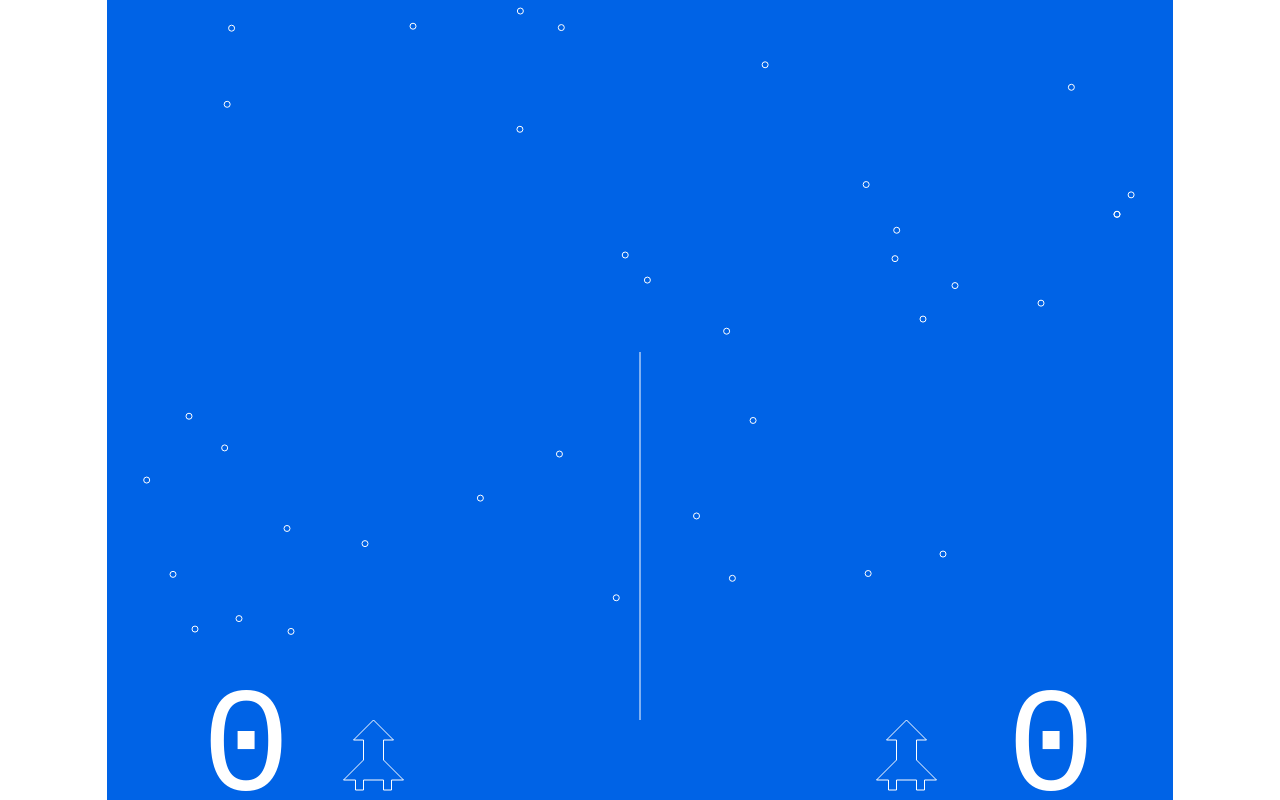
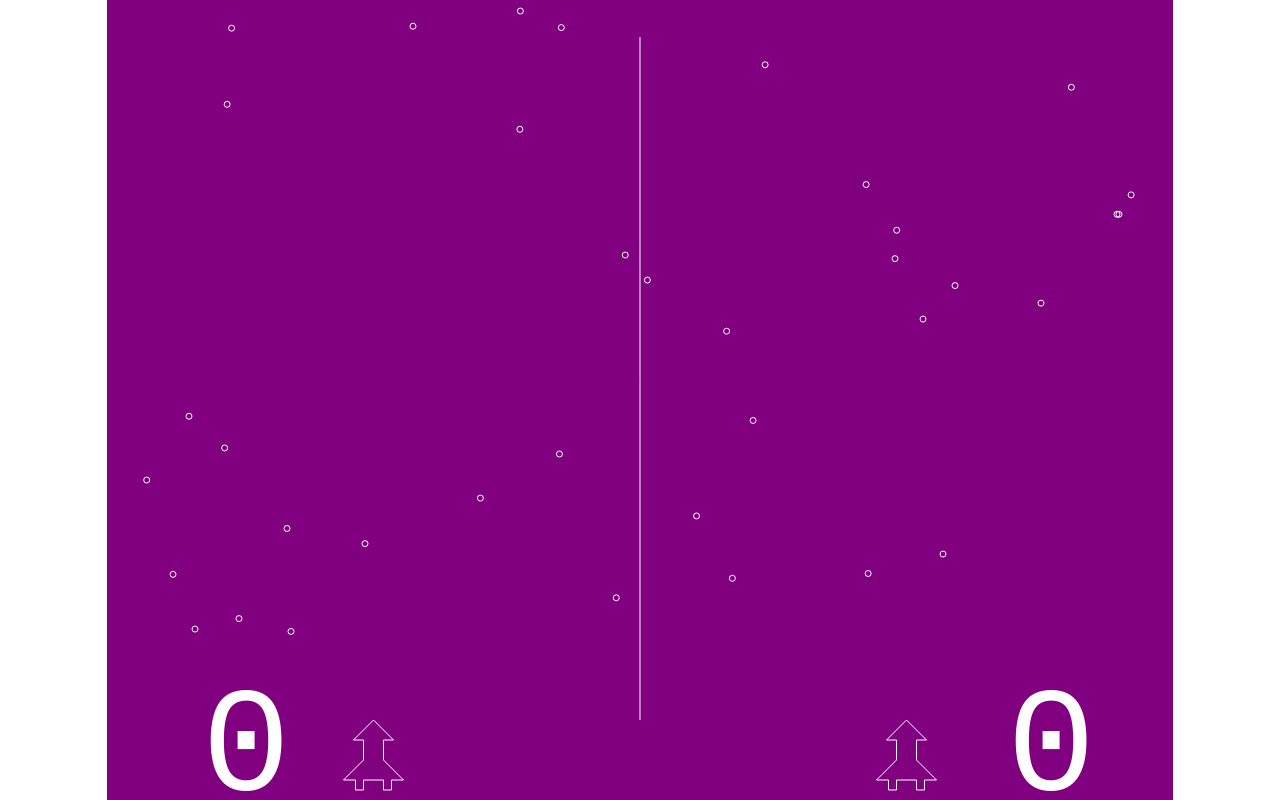
Before and after one commit to trsalondra/dots_and_boxes, a plain HTML site: page index.html in a window 1280 px wide. Both pictures are taken after a click on the button "PLAY". Drawn offline with Linux system fonts and the light colour scheme.

Commit message:
game works

```diff
--- a/index.html
+++ b/index.html
@@ -28,7 +28,7 @@
     <canvas></canvas>
 
     <div class="endGamePg">
-        <p id="winner">WINNER</p>
+        <p id="endGameMsg">WINNER</p>
         <button id="playAgainBtn">PLAY AGAIN</button>
     </div>
 </body>
--- a/script.js
+++ b/script.js
@@ -1,44 +1,64 @@
 let isRunning = false
 let isDone = false
+let player1Color = 'white'
+let player2Color = 'white'
+let centerLineColor = 'white'
+let astroidRadius = 3
+let astroidColor = 'white'
+let astroidNum = 36
+let upKey = 'k'
+let downKey = 'm'
+let canvasColor = 'purple'
+let lineSpeed = .125
+let endGameMsg = document.querySelector('#endGameMsg')
+let musicVolume = .35
+let effectsVolume = .5
 
 //////////////////////////////////////////////CANVAS
 let canvas = document.querySelector('canvas')
+
+canvas.style.background = canvasColor
 
 canvas.height = innerHeight
 canvas.width = canvas.height * (4 / 3)
 
 let c = canvas.getContext('2d')
 
-//get start button
+//////////////////////////////////////////////AUDIO
+let collisionAudio = new Audio('./audio/collision4.wav ')
+collisionAudio.volume = effectsVolume
+
+let scoreAudio = new Audio('./audio/score2.wav')
+scoreAudio.volume = effectsVolume
+
+let gamePlayAudio = new Audio('./audio/stranger-things.mp3')
+gamePlayAudio.volume = musicVolume
+
+let endPlayAudio = new Audio('./audio/endPlay2.mp3')
+endPlayAudio.volume = musicVolume
+
+//////////////////////////////////////////////BUTTONS and PAGES
+let BtnContainer = document.querySelector('.BtnContainer') // contains playBtn and helpBtn
+
 let playBtn = document.querySelector('#playBtn')
+playBtn.style.background = canvasColor
+
+let helpBtn = document.querySelector('#helpBtn')
+helpBtn.style.background = canvasColor
+
+let playAgainBtn = document.querySelector('#playAgainBtn')
+
+let helpPg = document.querySelector('.helpPg')
+
+let closeHelp = document.querySelector("#closeHelp")
 
 let endGamePg = document.querySelector('.endGamePg')
 
 endGamePg.style.height = `${canvas.height}px`
 endGamePg.style.width = `${canvas.width}px`
 
-let playAgainBtn = document.querySelector('#playAgainBtn')
-
-let helpBtn = document.querySelector('#helpBtn')
-
-let helpPg = document.querySelector('.helpPg')
-
 helpPg.style.height = `${canvas.height}px`
 helpPg.style.width = `${canvas.width}px`
-
-let closeHelp = document.querySelector("#closeHelp")
-
-let BtnContainer = document.querySelector('.BtnContainer')
-
-let collisionAudio = new Audio ('./audio/collision4.wav ')
-
-let scoreAudio = new Audio('./audio/score2.wav')
-
-let gamePlayAudio = new Audio('./audio/stranger-things.mp3')
-gamePlayAudio.volume = .35
-
-let endPlayAudio = new Audio('./audio/endPlay2.mp3')
-endPlayAudio.volume = .35
 
 closeHelp.onclick = function () {
     helpPg.style.display = 'none'
@@ -46,68 +66,65 @@ closeHelp.onclick = function () {
 }
 
 helpBtn.onclick = function () {
+    BtnContainer.style.display = 'none'
     helpPg.style.display = 'flex'
-    BtnContainer.style.display = 'none'
 }
 
 playBtn.onclick = function () {
+    BtnContainer.style.display = 'none'
     isRunning = true
-    BtnContainer.style.display = 'none'
     animate()
 }
 
 playAgainBtn.onclick = function () {
     isDone = false
     isRunning = true
-    centerLine.reset()
     player1.score = 0
     player2.score = 0
+    player1.reset()
+    player2.reset()
+    centerLine.reset()
 }
-
-
-
-
 
 //////////////////////////////////////////////LINE
 class Line {
-    constructor({ color, startPosition, endPosition, velocity }) {
+    constructor({ color, bottomPosition, topPosition, velocity }) {
         this.color = color
-        this.startPosition = startPosition
-        this.endPosition = endPosition
+        this.bottomPosition = bottomPosition
+        this.topPosition = topPosition
         this.velocity = velocity
-        this.initPositionY = this.endPosition.y
-        this.initVelocityY = this.velocity.y
+        this.yInitPosition = this.topPosition.y
+        this.yInitVelocity = this.velocity.y
     }
 
     draw() {
         c.beginPath
-        c.moveTo(this.startPosition.x, this.startPosition.y)
-        c.lineTo(this.endPosition.x, this.endPosition.y)
+        c.moveTo(this.bottomPosition.x, this.bottomPosition.y)
+        c.lineTo(this.topPosition.x, this.topPosition.y)
         c.strokeStyle = this.color
         c.stroke()
     }
 
-    update() {
+    update() { // each frame of animation
         this.draw()
         if (isRunning) {
-            if (gamePlayAudio.muted === true){
+            if (gamePlayAudio.muted === true) {
                 gamePlayAudio.muted = false
                 gamePlayAudio.currentTime = 1
             }
-
-            if (endPlayAudio.muted === false){
+            if (endPlayAudio.muted === false) {
                 endPlayAudio.muted = true
             }
 
             gamePlayAudio.play()
 
-            this.endPosition.y += this.velocity.y
-            if (this.startPosition.y <= this.endPosition.y) {
-                if (endPlayAudio.muted === true){
+            this.topPosition.y += this.velocity.y
+            if (this.bottomPosition.y <= this.topPosition.y) {
+                if (endPlayAudio.muted === true) {
                     endPlayAudio.muted = false
                     endPlayAudio.currentTime = 1
                 }
-                if (gamePlayAudio.muted === false){
+                if (gamePlayAudio.muted === false) {
                     gamePlayAudio.muted = true
                 }
 
@@ -120,28 +137,27 @@ class Line {
     }
 
     reset() {
-        this.endPosition.y = this.initPositionY
-        this.velocity.y = this.initVelocityY
+        this.topPosition.y = this.yInitPosition
+        this.velocity.y = this.yInitVelocity
     }
 }
 
 // draw line
 let centerLine = new Line({
-    color: 'white',
-    startPosition: {
+    color: centerLineColor,
+    bottomPosition: {
         x: canvas.width * .50,
         y: canvas.height * .9
     },
-    endPosition: {
+    topPosition: {
         x: canvas.width * .50,
         y: canvas.height * .02
     },
     velocity: {
         x: 0,
-        y: 2
+        y: lineSpeed
     }
 })
-
 
 //////////////////////////////////////////////PLAYERS
 class Player {
@@ -155,11 +171,11 @@ class Player {
         this.left = this.position.x - 30
         this.right = this.position.x + 30
         this.score = 0
+        this.yInitPosition = this.position.y
     }
 
     draw() {
         c.beginPath()
-        //right side
         c.moveTo(this.position.x, this.position.y)
         c.lineTo(this.position.x + 20, this.position.y + 20)
         c.lineTo(this.position.x + 10, this.position.y + 20)
@@ -178,8 +194,6 @@ class Player {
         c.lineTo(this.position.x - 10, this.position.y + 20)
         c.lineTo(this.position.x - 20, this.position.y + 20)
         c.closePath()
-        // c.fillStyle = this.color
-        // c.fill()
         c.strokeStyle = this.color
         c.stroke()
     }
@@ -187,21 +201,23 @@ class Player {
     update() { // each frame of animation
         this.draw()
         if (isRunning) {
-
             this.position.y += this.velocity.y
             this.top = this.position.y + this.velocity.y
             this.bottom = this.position.y + 70 + this.velocity.y
             this.left = this.position.x - 30
             this.right = this.position.x + 30
         }
+    }
 
+    reset() {
+        this.position.y = this.yInitPosition
     }
 }
 
 // draw players
 let player1 = new Player({
     name: 'Player 1',
-    color: 'white',
+    color: player1Color,
     position: {
         x: canvas.width * .25,
         y: canvas.height * .90
@@ -214,7 +230,7 @@ let player1 = new Player({
 
 let player2 = new Player({
     name: 'Player 2',
-    color: 'white',
+    color: player2Color,
     position: {
         x: canvas.width * .75,
         y: canvas.height * .90
@@ -226,8 +242,9 @@ let player2 = new Player({
 })
 
 player1.draw()
+player2.draw()
 
-player2.draw()
+let currentPlayer = player1
 
 //////////////////////////////////////////////ASTROIDS
 class Astroid {
@@ -245,8 +262,6 @@ class Astroid {
     draw() {
         c.beginPath()
         c.arc(this.position.x, this.position.y, this.radius, 0, Math.PI * 2)
-        // c.fillStyle = this.color
-        // c.fill()
         c.strokeStyle = this.color
         c.stroke()
     }
@@ -265,7 +280,7 @@ class Astroid {
     leftUpdate() { // each frame of animation
         this.draw()
         if (this.position.x - this.velocity.x < 0) {
-            this.position.x = canvas.width // maybe add more
+            this.position.x = canvas.width
         } else {
             this.position.x -= this.velocity.x
             this.left = this.position.x - this.radius - this.velocity.x
@@ -275,12 +290,10 @@ class Astroid {
 }
 
 // draw astroids
-let astroidRadius = 3
-
 function createAstroids({ arr, num }) {
     for (let i = 0; i < num; i++) {
         arr.push(new Astroid({
-            color: 'white',
+            color: astroidColor,
             position: {
                 x: getRandomArbitrary(astroidRadius, canvas.width - astroidRadius),
                 y: getRandomArbitrary(astroidRadius, canvas.height * .80)
@@ -289,34 +302,27 @@ function createAstroids({ arr, num }) {
                 x: 2,
                 y: 0
             },
-            radius: astroidRadius,
-            color: 'white'
+            radius: astroidRadius
         }))
     }
 }
 
 let rightAstroids = []
-
 let leftAstroids = []
 
-createAstroids({ arr: rightAstroids, num: 18 })
+createAstroids({ arr: rightAstroids, num: astroidNum / 2 })
+createAstroids({ arr: leftAstroids, num: astroidNum / 2 })
 
-createAstroids({ arr: leftAstroids, num: 18 })
+//////////////////////////////////////////////EVENT LISTENERS
 
-//////////////////////////////////////////////PAGEs
-
-
-
-//////////////////////////////////////////////ANIMATION
-let currentPlayer = player1
 
 // player event listeners
 addEventListener('keydown', (event) => {
     switch (event.key) {
-        case 'k':
+        case upKey:
             currentPlayer.velocity.y = -2
             break
-        case 'm':
+        case downKey:
             currentPlayer.velocity.y = 2
             break
     }
@@ -325,7 +331,6 @@ addEventListener('keydown', (event) => {
         scoreAudio.play()
         currentPlayer.score++
         currentPlayer.position.y = canvas.height * .90
-        console.log(`${currentPlayer.name} Score: ${currentPlayer.score}`)
     }
 
     if (currentPlayer.position.y + currentPlayer.velocity.y > canvas.height * .90) {
@@ -336,18 +341,28 @@ addEventListener('keydown', (event) => {
 
 addEventListener('keyup', (event) => {
     switch (event.key) {
-        case 'k':
+        case upKey:
             currentPlayer.velocity.y = 0
             break
-        case 'm':
+        case downKey:
             currentPlayer.velocity.y = 0
             break
     }
 })
 
+//////////////////////////////////////////////ANIMATION
+
 function animate() {
     c.clearRect(0, 0, canvas.width, canvas.height)
     requestAnimationFrame(animate)
+
+    // animate centerLine
+    centerLine.update()
+
+    // animate players
+    player1.update()
+
+    player2.update()
 
     // animate right moving astroids
     for (let i = 0; i < rightAstroids.length; i++) {
@@ -383,21 +398,25 @@ function animate() {
         }
     }
 
-    centerLine.update()
-
-    // animate players
-    player1.update()
-
-    player2.update()
-
-    c.font = '148px courier new'
-    c.fillStyle = 'white'
+    // animate (update) scores
+    c.font = '148px courier new' // change scoreFont
+    c.fillStyle = player1Color
     c.fillText(`${player1.score}`, canvas.width * .089, canvas.height * .90 + 70)
 
-    c.font = "148px courier new"
+    c.font = "148px courier new" // change scoreFont
+    c.fillStyle = player2Color
     c.fillText(`${player2.score}`, canvas.width * .844, canvas.height * .90 + 70)
 
+    // animate (update) endGamePg
     if (isDone) {
+        if (player1.score > player2.score) {
+            endGameMsg.innerHTML = 'PLAYER 1 WINS'
+        } else if (player1.score < player2.score) {
+            endGameMsg.innerHTML = 'PLAYER 2 WINS'
+        } else { // tie
+            endGameMsg.innerHTML = 'Tie!'
+        }
+
         endGamePg.style.display = 'flex'
     }
 
--- a/style.css
+++ b/style.css
@@ -25,9 +25,7 @@ button {
     display: block;
     padding: 16px 32px;
     text-align: center;
-
     cursor: pointer;
-
     color: white;
     border-radius: 50px;
     border-color: white;
@@ -67,12 +65,19 @@ button {
 
 #closeHelp {
     position: absolute;
+    display: flex;
+    justify-content: center;
+    align-items: center;
     right: 10px;
     top: 10px;
     color: #aaaaaa;
     font-size: 28px;
     font-weight: bold;
     overflow: auto;
+    width: 40px;
+    height: 40px;
+    border-style: solid;
+    border-radius: 50%;
     border-color: white;
 }
 
```
